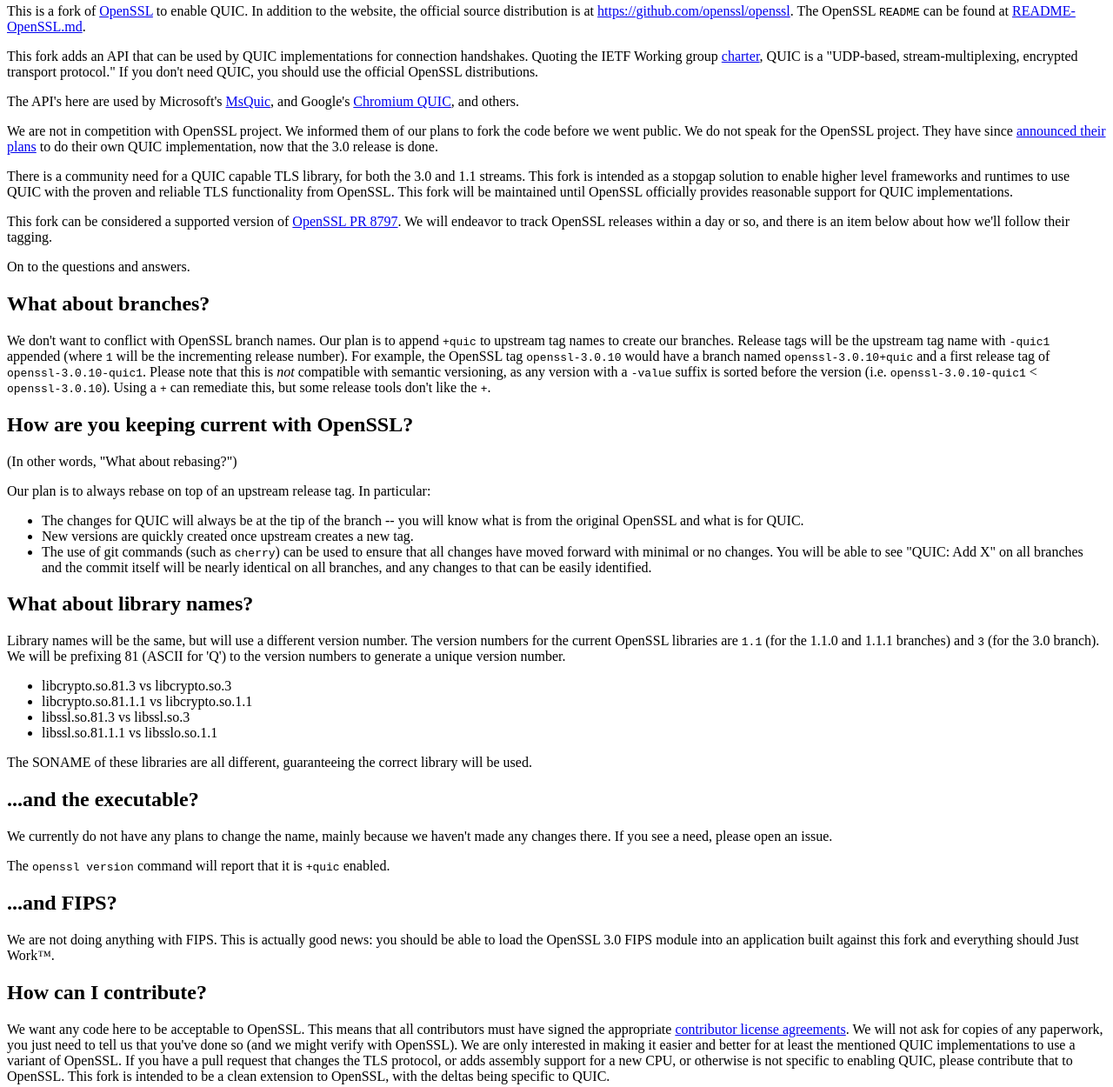
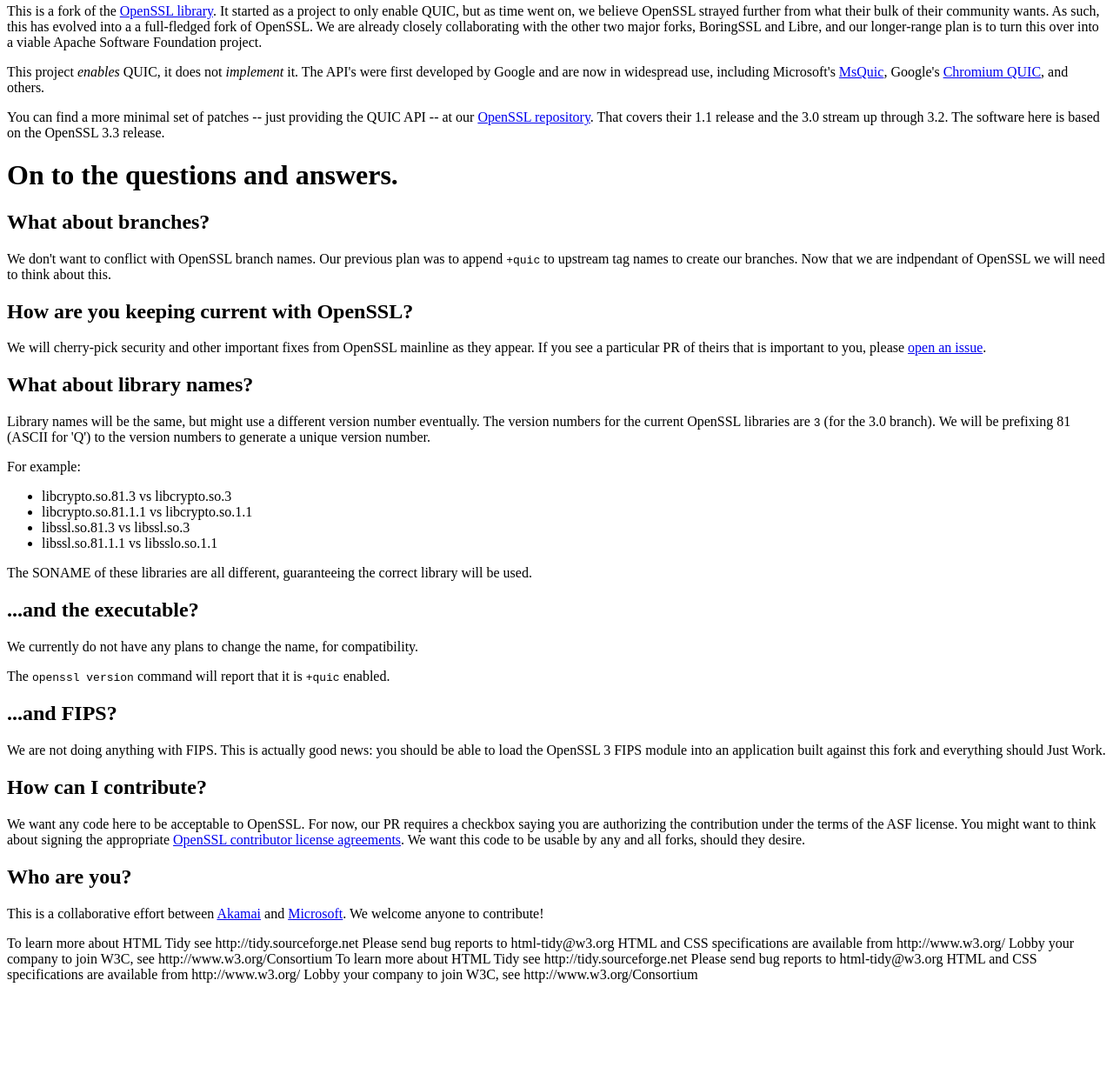
Before and after one commit to quictls/quictls.github.io, a plain HTML site: page index.html in a window 1280 px wide. Shown: the part 76-1326 px from the top of the page at 87% size. After the commit the page ends 1214 px from the top, so only its background shows below. Drawn offline with Linux system fonts and the light colour scheme.

Commit message:
Revise for the state of the play now.

```diff
--- a/index.html
+++ b/index.html
@@ -1,54 +1,128 @@
-<!DOCTYPE html PUBLIC "-//W3C//DTD XHTML 1.0 Transitional//EN" "http://www.w3.org/TR/xhtml1/DTD/xhtml1-transitional.dtd">
+<!DOCTYPE html PUBLIC "-//W3C//DTD XHTML 1.0 Transitional//EN"
+    "http://www.w3.org/TR/xhtml1/DTD/xhtml1-transitional.dtd">
+
 <html xmlns="http://www.w3.org/1999/xhtml">
 <head>
-  <meta http-equiv="Content-Type" content="text/html; charset=utf-8" />
+  <meta name="generator" content=
+  "HTML Tidy for Mac OS X (vers 31 October 2006 - Apple Inc. build 10705), see www.w3.org" />
+  <meta http-equiv="Content-Type" content=
+  "text/html; charset=us-ascii" />
   <meta http-equiv="Content-Style-Type" content="text/css" />
   <meta name="generator" content="pandoc" />
+
   <title></title>
-  <style type="text/css">code{white-space: pre;}</style>
+  <style type="text/css">
+/*<![CDATA[*/
+  code{white-space: pre;}
+  /*]]>*/
+  </style>
 </head>
+
 <body>
-<h1 id="what-this-is">What This Is</h1>
-<p>This is a fork of <a href="https://www.openssl.org">OpenSSL</a> to enable QUIC. In addition to the website, the official source distribution is at <a href="https://github.com/openssl/openssl" class="uri">https://github.com/openssl/openssl</a>. The OpenSSL <code>README</code> can be found at <a href="README-OpenSSL.md" class="uri">README-OpenSSL.md</a>.</p>
-<p>This fork adds an API that can be used by QUIC implementations for connection handshakes. Quoting the IETF Working group <a href="https://datatracker.ietf.org/wg/quic/about/">charter</a>, QUIC is a &quot;UDP-based, stream-multiplexing, encrypted transport protocol.&quot; If you don't need QUIC, you should use the official OpenSSL distributions.</p>
-<p>The API's here are used by Microsoft's <a href="https://github.com/microsoft/msquic">MsQuic</a>, and Google's <a href="https://chromium.googlesource.com/chromium/src/+/master/net/quic/">Chromium QUIC</a>, and others.</p>
-<p>We are not in competition with OpenSSL project.
-We informed them of our plans to fork the code before we went public.
-We do not speak for the OpenSSL project.
-They have since <a href=
-"https://www.mail-archive.com/openssl-project@openssl.org/msg02585.html">announced their plans</a>
-to do their own QUIC implementation, now that the 3.0 release is done.
-<p>There is a community need for a QUIC capable TLS library, for both the 3.0 and 1.1 streams.
-This fork is intended as a stopgap solution to enable higher level frameworks and runtimes to use QUIC with the proven and reliable TLS functionality from OpenSSL. This fork will be maintained until OpenSSL officially provides reasonable support for QUIC implementations.</p>
-<p>This fork can be considered a supported version of <a href="https://github.com/openssl/openssl/pull/8797">OpenSSL PR 8797</a>. We will endeavor to track OpenSSL releases within a day or so, and there is an item below about how we'll follow their tagging.</p>
-<p>On to the questions and answers.</p>
-<h2 id="what-about-branches">What about branches?</h2>
-<p>We don't want to conflict with OpenSSL branch names. Our plan is to append <code>+quic</code> to upstream tag names to create our branches. Release tags will be the upstream tag name with <code>-quic1</code> appended (where <code>1</code> will be the incrementing release number). For example, the OpenSSL tag <code>openssl-3.0.10</code> would have a branch named <code>openssl-3.0.10+quic</code> and a first release tag of <code>openssl-3.0.10-quic1</code>. Please note that this is <i>not</i> compatible with semantic versioning, as any version with a <code>-value</code> suffix is sorted before the version (i.e. <code>openssl-3.0.10-quic1</code> &lt; <code>openssl-3.0.10</code>). Using a <code>+</code> can remediate this, but some release tools don't like the <code>+</code>.</p>
-<h2 id="how-are-you-keeping-current-with-openssl">How are you keeping current with OpenSSL?</h2>
-<p>(In other words, &quot;What about rebasing?&quot;)</p>
-<p>Our plan is to always rebase on top of an upstream release tag. In particular:</p>
-<ul>
-<li>The changes for QUIC will always be at the tip of the branch -- you will know what is from the original OpenSSL and what is for QUIC.</li>
-<li>New versions are quickly created once upstream creates a new tag.</li>
-<li>The use of git commands (such as <code>cherry</code>) can be used to ensure that all changes have moved forward with minimal or no changes. You will be able to see &quot;QUIC: Add X&quot; on all branches and the commit itself will be nearly identical on all branches, and any changes to that can be easily identified.</li>
-</ul>
-<h2 id="what-about-library-names">What about library names?</h2>
-<p>Library names will be the same, but will use a different version number. The version numbers for the current OpenSSL libraries are <code>1.1</code> (for the 1.1.0 and 1.1.1 branches) and <code>3</code> (for the 3.0 branch). We will be prefixing 81 (ASCII for 'Q') to the version numbers to generate a unique version number.</p>
+  <h1>What This Is</h1>
+
+  <p>This is a fork of the <a href=
+  "https://www.openssl.org">OpenSSL library</a>. It started as a
+  project to only enable QUIC, but as time went on, we believe
+  OpenSSL strayed further from what their bulk of their community
+  wants. As such, this has evolved into a a full-fledged fork of
+  OpenSSL. We are already closely collaborating with the other two
+  major forks, BoringSSL and Libre, and our longer-range plan is to
+  turn this over into a viable Apache Software Foundation
+  project.</p>
+
+  <p>This project <em>enables</em> QUIC, it does not
+  <em>implement</em> it. The API's were first developed by Google
+  and are now in widespread use, including Microsoft's <a href=
+  "https://github.com/microsoft/msquic">MsQuic</a>, Google's
+  <a href=
+  "https://chromium.googlesource.com/chromium/src/+/master/net/quic/">
+  Chromium QUIC</a>, and others.</p>
+
+  <p>You can find a more minimal set of patches -- just providing
+  the QUIC API -- at our <a
+     href="https://github.com/quictls/openssl">OpenSSL repository</a>.
+  That covers their 1.1 release and the 3.0 stream up through 3.2.
+  The software here is based on the OpenSSL 3.3 release.</p>
+
+  <h1>On to the questions and answers.</h1>
+
+  <h2>What about branches?</h2>
+
+  <p>We don't want to conflict with OpenSSL branch names. Our
+  previous plan was to append <code>+quic</code> to upstream tag
+  names to create our branches. Now that we are indpendant of
+  OpenSSL we will need to think about this.</p>
+
+  <h2>How are you keeping current with OpenSSL?</h2>
+
+  <p>We will cherry-pick security and other important fixes from
+  OpenSSL mainline as they appear. If you see a particular PR of
+  theirs that is important to you, please <a href=
+  "https://github.com/quictls/quictls/issues">open an
+  issue</a>.</p>
+
+  <h2>What about library names?</h2>
+
+  <p>Library names will be the same, but might use a different
+  version number eventually. The version numbers for the current
+  OpenSSL libraries are <code>3</code> (for the 3.0 branch). We
+  will be prefixing 81 (ASCII for 'Q') to the version numbers to
+  generate a unique version number.</p>For example:
+
   <ul>
     <li>libcrypto.so.81.3 vs libcrypto.so.3</li>
+
     <li>libcrypto.so.81.1.1 vs libcrypto.so.1.1</li>
+
     <li>libssl.so.81.3 vs libssl.so.3</li>
+
     <li>libssl.so.81.1.1 vs libsslo.so.1.1</li>
   </ul>
-<p>The SONAME of these libraries are all different, guaranteeing the correct library will be used.</p>
-<h2 id="and-the-executable">...and the executable?</h2>
-<p>We currently do not have any plans to change the name, mainly because we haven't made any changes there. If you see a need, please open an issue.</p>
-<p>The <code>openssl version</code> command will report that it is <code>+quic</code> enabled.</p>
-<h2 id="and-fips">...and FIPS?</h2>
-<p>We are not doing anything with FIPS. This is actually good news: you should be able to load the OpenSSL 3.0 FIPS module into an application built against this fork and everything should Just Work™.</p>
-<h2 id="how-can-i-contribute">How can I contribute?</h2>
-<p>We want any code here to be acceptable to OpenSSL. This means that all contributors must have signed the appropriate <a href="https://www.openssl.org/policies/cla.html">contributor license agreements</a>. We will not ask for copies of any paperwork, you just need to tell us that you've done so (and we might verify with OpenSSL). We are only interested in making it easier and better for at least the mentioned QUIC implementations to use a variant of OpenSSL. If you have a pull request that changes the TLS protocol, or adds assembly support for a new CPU, or otherwise is not specific to enabling QUIC, please contribute that to OpenSSL. This fork is intended to be a clean extension to OpenSSL, with the deltas being specific to QUIC.</p>
-<h2 id="who-are-you">Who are you?</h2>
-<p>This is a collaborative effort between <a href="https://www.akamai.com">Akamai</a> and <a href="https://www.microsoft.com">Microsoft</a>. We welcome anyone to contribute!</p>
+
+  <p>The SONAME of these libraries are all different, guaranteeing
+  the correct library will be used.</p>
+
+  <h2>...and the executable?</h2>
+
+  <p>We currently do not have any plans to change the name, for
+  compatibility.</p>
+
+  <p>The <code>openssl version</code> command will report that it
+  is <code>+quic</code> enabled.</p>
+
+  <h2>...and FIPS?</h2>
+
+  <p>We are not doing anything with FIPS. This is actually good
+  news: you should be able to load the OpenSSL 3 FIPS module into
+  an application built against this fork and everything should Just
+  Work.</p>
+
+  <h2>How can I contribute?</h2>
+
+  <p>We want any code here to be acceptable to OpenSSL. For now,
+  our PR requires a checkbox saying you are authorizing
+  the contribution under the terms of the ASF license. You might
+  want to think about signing the appropriate <a href=
+  "https://www.openssl.org/policies/cla.html">OpenSSL contributor license
+  agreements</a>.
+  We want this code to be usable by any and all forks, should they
+  desire.</p>
+
+  <h2>Who are you?</h2>
+
+  <p>This is a collaborative effort between <a href=
+  "https://www.akamai.com">Akamai</a> and <a href=
+  "https://www.microsoft.com">Microsoft</a>. We welcome anyone to
+  contribute!</p>To learn more about HTML Tidy see
+  http://tidy.sourceforge.net Please send bug reports to
+  html-tidy@w3.org HTML and CSS specifications are available from
+  http://www.w3.org/ Lobby your company to join W3C, see
+  http://www.w3.org/Consortium
 </body>
 </html>
+
+To learn more about HTML Tidy see http://tidy.sourceforge.net
+Please send bug reports to html-tidy@w3.org
+HTML and CSS specifications are available from http://www.w3.org/
+Lobby your company to join W3C, see http://www.w3.org/Consortium
```
Lines whose indentation alone changed are shown as unchanged.
